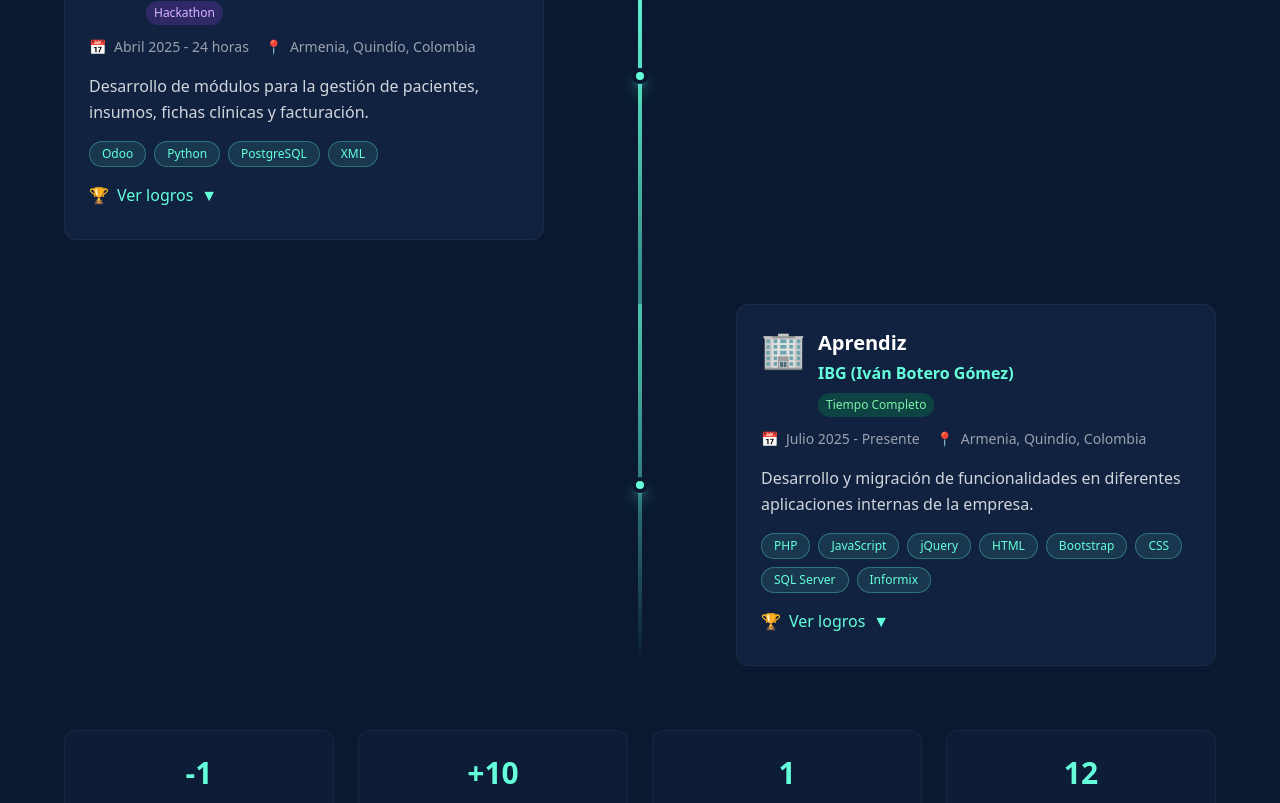
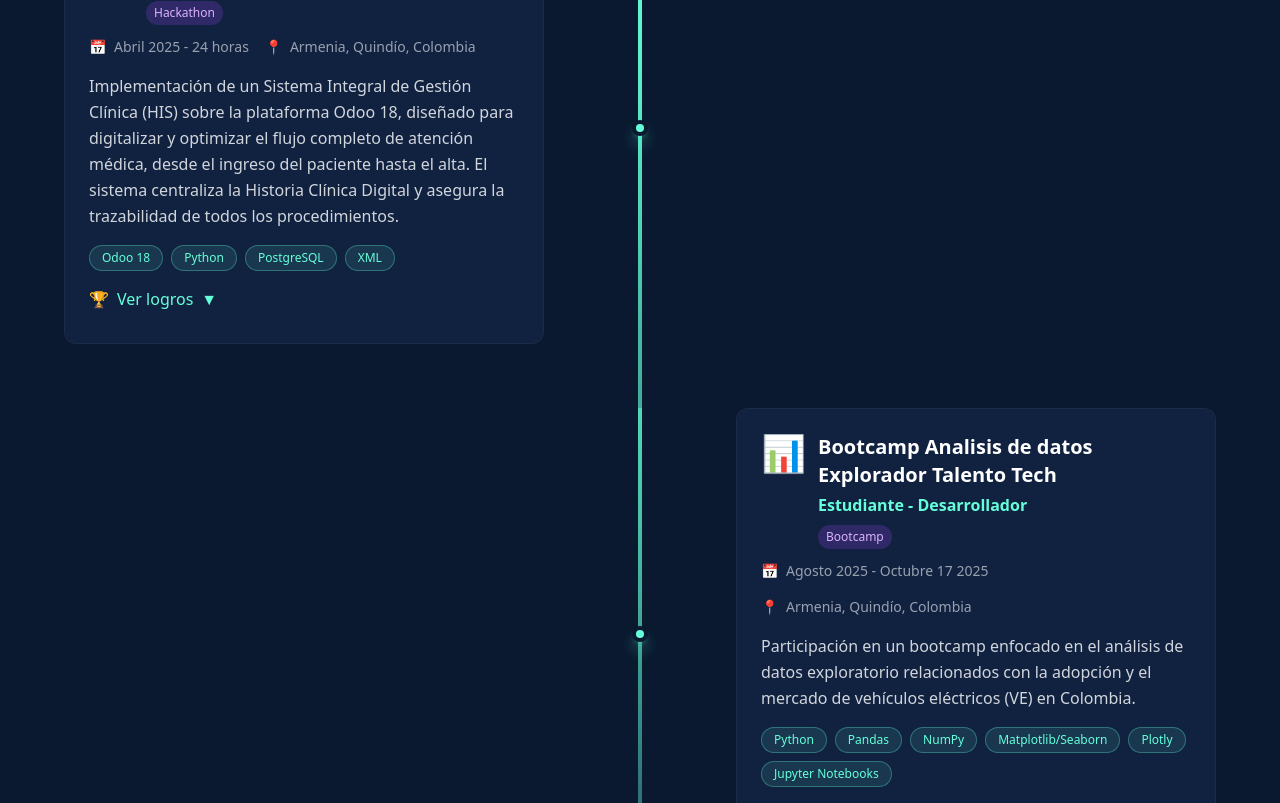
Before and after one commit to kelvinocampo/PortFolio, a React (Vite) app: page / in a window 1280 px wide. Shown: the part 1208-2011 px from the top of the page. Built offline with nearby package versions, Linux system fonts and the light colour scheme.

Commit message:
add current experience

```diff
--- a/src/components/Experience.jsx
+++ b/src/components/Experience.jsx
@@ -65,8 +65,8 @@
           <div className="flex items-start gap-3 mb-3">
             <span className="text-3xl sm:text-4xl flex-shrink-0 hidden sm:block">{experience.logo}</span>
             <div className="flex-1 min-w-0">
-              <h3 className="text-lg sm:text-xl font-bold text-white mb-1">{experience.position}</h3>
-              <p className="text-[#64FFDA] font-semibold text-sm sm:text-base">{experience.company}</p>
+              <h3 className="text-lg sm:text-xl font-bold text-white mb-1">{experience.company}</h3>
+              <p className="text-[#64FFDA] font-semibold text-sm sm:text-base">{experience.position}</p>
               <span className={`inline-block mt-2 px-2 py-1 rounded-full text-xs font-medium
                   ${experience.type === 'Tiempo Completo' ? 'bg-green-500/20 text-green-300' :
                   experience.type === 'Freelance' ? 'bg-blue-500/20 text-blue-300' :
--- a/src/data/data.json
+++ b/src/data/data.json
@@ -12,12 +12,14 @@
             "period": "Abril 2025 - 24 horas",
             "location": "Armenia, Quindío, Colombia",
             "type": "Hackathon",
-            "description": "Desarrollo de módulos para la gestión de pacientes, insumos, fichas clínicas y facturación.",
+            "description": "Implementación de un Sistema Integral de Gestión Clínica (HIS) sobre la plataforma Odoo 18, diseñado para digitalizar y optimizar el flujo completo de atención médica, desde el ingreso del paciente hasta el alta. El sistema centraliza la Historia Clínica Digital y asegura la trazabilidad de todos los procedimientos.",
             "achievements": [
-                "Reestructuración del sitio web de la clínica incluido en el reto, mejorando la navegación y la experiencia de usuario."
+                "Desarrollo de módulos clave (Pacientes, Prescripciones, Procedimientos y Historia Clínica Digital) para la gestión unificada de atenciones.",
+                "Implementación de funcionalidades como alertas de alergias en la ficha médica y programación de intervenciones con listas de chequeo.",
+                "Integración de la gestión clínica con módulos estándar de Odoo (CRM y Facturación) para un control administrativo completo."
             ],
             "technologies": [
-                "Odoo",
+                "Odoo 18",
                 "Python",
                 "PostgreSQL",
                 "XML"
@@ -26,6 +28,28 @@
         },
         {
             "id": 2,
+            "company": "Bootcamp Analisis de datos Explorador Talento Tech",
+            "position": "Estudiante - Desarrollador",
+            "period": "Agosto 2025 - Octubre 17 2025",
+            "location": "Armenia, Quindío, Colombia",
+            "type": "Bootcamp",
+            "description": "Participación en un bootcamp enfocado en el análisis de datos exploratorio relacionados con la adopción y el mercado de vehículos eléctricos (VE) en Colombia.",
+            "achievements": [
+                "Limpieza, transformación y visualización de datasets reales sobre el registro, consumo y distribución de VE en el país, utilizando Python y librerías como Pandas y Matplotlib.",
+                "Realización de un Análisis Exploratorio y Comparativo Regional para el mercado de vehículos eléctricos, contrastando los datos de Colombia con los de otros países clave de Latinoamérica y México."
+            ],
+            "technologies": [
+                "Python",
+                "Pandas",
+                "NumPy",
+                "Matplotlib/Seaborn",
+                "Plotly",
+                "Jupyter Notebooks"
+            ],
+            "logo": "📊"
+        },
+        {
+            "id": 3,
             "company": "IBG (Iván Botero Gómez)",
             "position": "Aprendiz",
             "period": "Julio 2025 - Presente",
```
